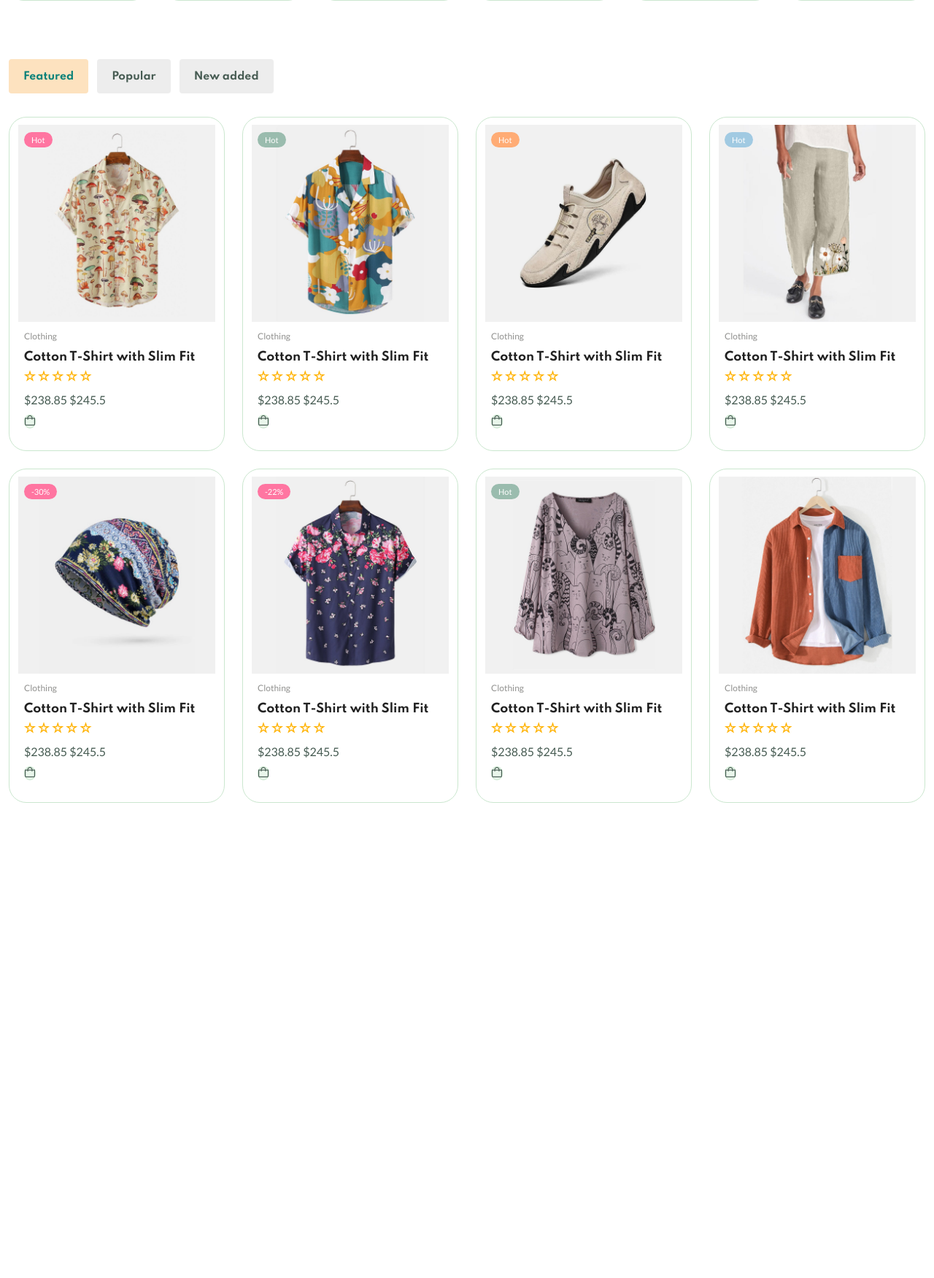
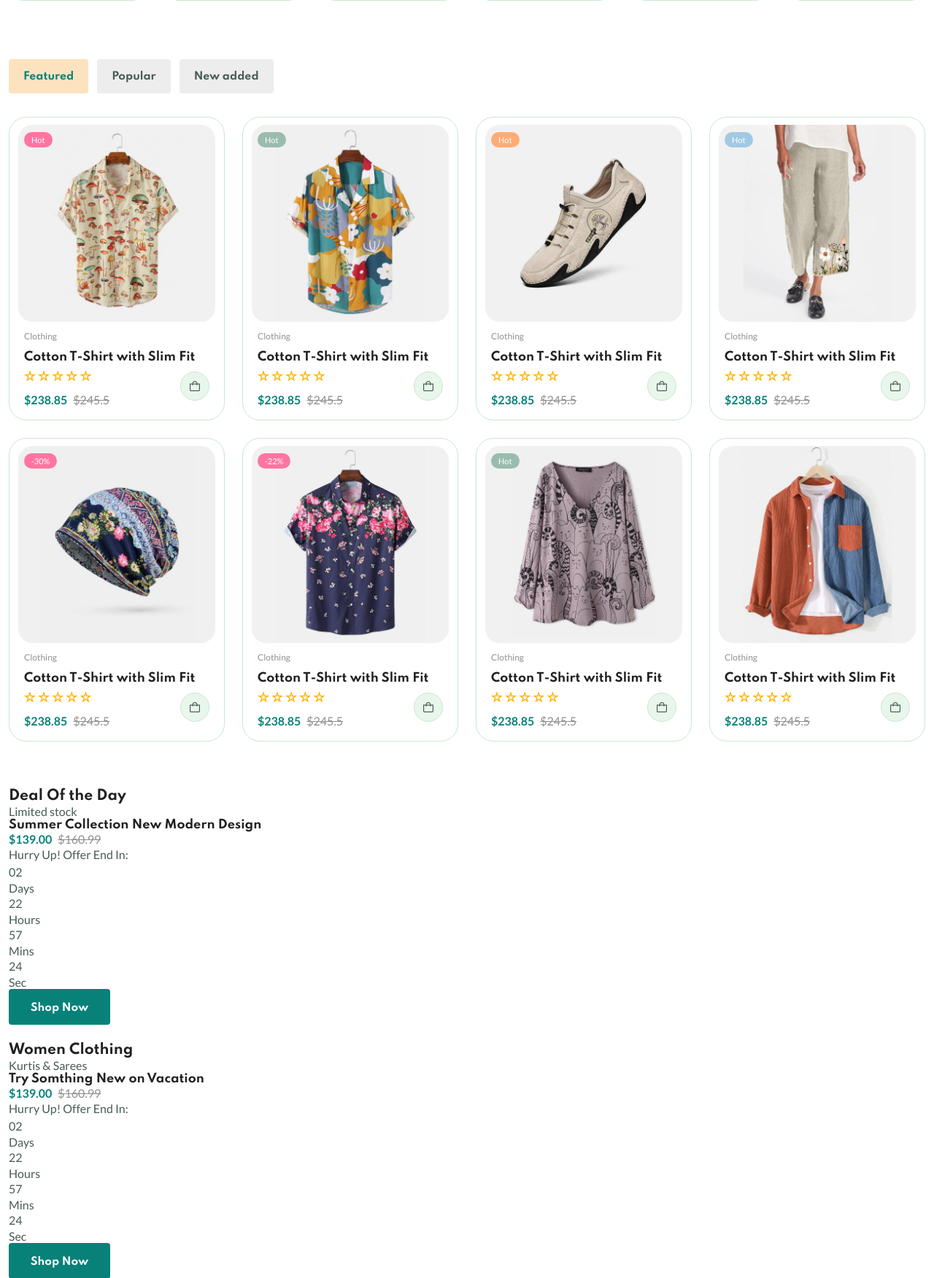
Before and after one commit to AkshayM2001/Mbazar, a Django app: page / in a window 1280 px wide; the page is wider, and only the part inside the window is pictured. Shown: the part 1012-2763 px from the top of that part at 73% size. Before the commit the page ends 2112 px from the top of that part, so only its background shows below. Run offline with Django 4.2, Linux system fonts and the light colour scheme; some libraries are stand-ins or nearby versions.

Commit message:
completed featured, popular, new added & started deals

```diff
--- a/static/app.js
+++ b/static/app.js
@@ -27,3 +27,28 @@ var swiperCategories = new Swiper('.categories__container', {
 
     },
 });
+
+
+/* ================ SWIPER CATEGORIES ================= */
+
+/* ================ PRODUCT TABS ================= */
+const tabs = document.querySelectorAll('[data-target]'),
+tabContent = document.querySelectorAll('[content]');
+
+tabs.forEach(tab => {
+    tab.addEventListener('click', () => {
+        const target = document.querySelector(tab.dataset.target);
+        // console.log(target)
+        tabContent.forEach((tabContent) => {
+            tabContent.classList.remove('active-tab');
+        });
+        target.classList.add('active-tab');
+
+        tabs.forEach((tab) => {
+            tab.classList.remove('active-tab');
+        });
+
+        tab.classList.add('active-tab');
+    });
+
+});
--- a/static/style.css
+++ b/static/style.css
@@ -158,6 +158,25 @@ input {
     border-radius: .25rem;
     font-size: var(--small-font-size);
 }
+.flex {
+    display: flex;
+    align-items: center;
+    column-gap: .5rem;
+}
+
+.new__price {
+    color: var(--first-color);
+    font-weight: var(--weight-600);
+}
+.old__price {
+    color: var(--text-color-light);
+    font-style: var(--small-font-size);
+    text-decoration: line-through;
+}
+
+
+
+
 
 /* ================ HEADER AND NAV ================= */
 
@@ -418,6 +437,7 @@ input {
 .product__item {
     border: 1px solid var(--border-color);
     border-radius: 1.5rem;
+    transition: all .2s var(--transition);
 }
 
 .product__banner {
@@ -431,7 +451,19 @@ input {
 
 .product__images {
     display: block;
+    overflow: hidden;
+    border-radius: 1.25rem;
 }
+.product__img {
+    vertical-align: middle;
+    transition: all 1.5s var(--transition);
+}
+
+
+.product__item:hover .product__img {
+    transform: scale(1.1);
+}
+
 
 .product__img.hover {
     position: absolute;
@@ -444,7 +476,10 @@ input {
     left: 50%;
     transform: translate(-50%, -50%);
     display: flex;
+    /* justify-content: center;
+    align-items: center; */
     column-gap: 0.5rem;
+    transition: all 0.2s var(--transition);
 }
 
 .action__btn {
@@ -458,6 +493,9 @@ input {
     color: var(--text-color);
     font-size: var(--small-font-size);
     position: relative;
+    display: flex;
+    align-items: center;
+    justify-content: center;
 }
 
 .action__btn::before,
@@ -465,6 +503,8 @@ input {
     position: absolute;
     left: 50%;
     transform: translateX(-50%);
+    transition: all .3s cubic-bezier(0.71, 1.7, 0.77, 1.24);
+
 }
 
 .action__btn::before {
@@ -479,7 +519,7 @@ input {
     bottom: 100%;
     background-color: var(--first-color);
     color: var(--body-color);
-    font-size: var(--small-font-size);
+    font-size: var(--tiny-font-size);
     /* font-weight: var(--weight-500); */
     white-space: nowrap;
     padding-inline: 0.625rem;
@@ -492,7 +532,7 @@ input {
     top: 1.25rem;
     background-color: var(--second-color);
     color: var(--body-color);
-    padding: 0.25rem .625rem;
+    padding: .25rem .625rem;
     border-radius: 2.5rem;
     font-size: var(--tiny-font-size);
     /* font-weight: var(--weight-500); */
@@ -513,6 +553,7 @@ input {
 }
 .product__content {
     padding: 0 1.25rem 1.125rem;
+    position: relative;
 }
 .product__category {
     color: var(--text-color-light);
@@ -527,6 +568,17 @@ input {
     color: hsl(42, 100%, 50%);
     margin-bottom: 0.75rem;
 }
+.product__price .new__price {
+    font-style: var(--large-font-size);
+}
+
+
+.cart__btn {
+    position: absolute;
+    bottom: 1.6rem;
+    right: 1.25rem;
+}
+
 
 
 
@@ -540,11 +592,34 @@ input {
     display: none;
 }
 
+
+
 /* PRODUCT HOVER */
 
 .product__img.hover,
 .product__actions,
 .action__btn::before,
-.action__btn::after {
+.action__btn::after,
+.product__item:hover .product__img.default {
     opacity: 0;
 }
+.product__item:hover {
+    box-shadow: 0 0  10px hsl(0, 0%, 0%, 0.1);
+}
+
+.product__item:hover .product__img.hover,
+.product__item:hover .product__actions,
+.action__btn:hover::before,
+.action__btn:hover::after {
+    opacity: 1;
+}
+.action__btn:hover::before,
+.action__btn:hover::after {
+    transform: translateX(-50%) translateY(-0.5rem);
+}
+
+.action__btn:hover {
+    background-color: var(--first-color);
+    border-color: var(--first-color);
+    color: var(--body-color);
+}
--- a/templates/index.html
+++ b/templates/index.html
@@ -81,13 +81,13 @@
         <section class="products section container">
 
             <div class="tab__btns">
-                <span class="tab__btn active-tab">Featured</span>
-                <span class="tab__btn">Popular</span>
-                <span class="tab__btn">New added</span>
+                <span class="tab__btn active-tab" data-target="#featured">Featured</span>
+                <span class="tab__btn" data-target="#popular">Popular</span>
+                <span class="tab__btn" data-target="#new-added">New added</span>
             </div>
 
             <div class="tab__items">
-                <div class="tab__item active-tab">
+                <div class="tab__item active-tab" content id="featured">
                     <div class="products__container grid">
                         <div class="product__item">
                             <div class="product__banner">
@@ -460,13 +460,13 @@
 
                     </div>
                 </div>
-                <div class="tab__item">
+                <div class="tab__item" content id="popular">
                     <div class="products__container grid">
                         <div class="product__item">
                             <div class="product__banner">
                                 <a href="details" class="product__images">
-                                    <img src="./static/img/product-1-1.jpg" alt="Product-image" class="product__img default">
-                                    <img src="./static/img/product-1-2.jpg" alt="Product-image" class="product__img hover">
+                                    <img src="./static/img/product-9-1.jpg" alt="Product-image" class="product__img default">
+                                    <img src="./static/img/product-9-2.jpg" alt="Product-image" class="product__img hover">
                                 </a>
 
                                 <div class="product__actions">
@@ -576,6 +576,98 @@
                                 </div>
 
                                 <div class="product__badge light-orange">Hot</div>
+                            </div>
+
+                            <div class="product__content">
+                                <span class="product__category">Clothing</span>
+                                <a href="details">
+                                    <h3 class="product__title">Cotton T-Shirt with Slim Fit</h3>
+                                </a>
+                                <div class="product__rating">
+                                    <i class="fi fi-rs-star"></i>
+                                    <i class="fi fi-rs-star"></i>
+                                    <i class="fi fi-rs-star"></i>
+                                    <i class="fi fi-rs-star"></i>
+                                    <i class="fi fi-rs-star"></i>
+                                </div>
+                                <div class="product__price flex">
+                                    <span class="new__price">$238.85</span>
+                                    <span class="old__price">$245.5</span>
+                                </div>
+
+                                <a href="#" class="action__btn cart__btn" aria-label="Add To Cart">
+                                    <i class="fi fi-rs-shopping-bag"></i>
+                                </a>
+                            </div>
+                        </div>
+                        <div class="product__item">
+                            <div class="product__banner">
+                                <a href="details" class="product__images">
+                                    <img src="./static/img/product-12-1.jpg" alt="Product-image" class="product__img default">
+                                    <img src="./static/img/product-12-2.jpg" alt="Product-image" class="product__img hover">
+                                </a>
+
+                                <div class="product__actions">
+                                    <a href="#" class="action__btn" aria-label="Quick View">
+                                        <i class="fi fi-rs-eye"></i>
+                                    </a>
+
+                                    <a href="#" class="action__btn" aria-label="Add To Favourite">
+                                        <i class="fi fi-rs-heart"></i>
+                                    </a>
+
+                                    <a href="#" class="action__btn" aria-label="Compare">
+                                        <i class="fi fi-rs-shuffle"></i>
+                                    </a>
+                                </div>
+
+                                <div class="product__badge light-blue">Hot</div>
+                            </div>
+
+                            <div class="product__content">
+                                <span class="product__category">Clothing</span>
+                                <a href="details">
+                                    <h3 class="product__title">Cotton T-Shirt with Slim Fit</h3>
+                                </a>
+                                <div class="product__rating">
+                                    <i class="fi fi-rs-star"></i>
+                                    <i class="fi fi-rs-star"></i>
+                                    <i class="fi fi-rs-star"></i>
+                                    <i class="fi fi-rs-star"></i>
+                                    <i class="fi fi-rs-star"></i>
+                                </div>
+                                <div class="product__price flex">
+                                    <span class="new__price">$238.85</span>
+                                    <span class="old__price">$245.5</span>
+                                </div>
+
+                                <a href="#" class="action__btn cart__btn" aria-label="Add To Cart">
+                                    <i class="fi fi-rs-shopping-bag"></i>
+                                </a>
+                            </div>
+                        </div>
+                        <div class="product__item">
+                            <div class="product__banner">
+                                <a href="details" class="product__images">
+                                    <img src="./static/img/product-13-1.jpg" alt="Product-image" class="product__img default">
+                                    <img src="./static/img/product-13-2.jpg" alt="Product-image" class="product__img hover">
+                                </a>
+
+                                <div class="product__actions">
+                                    <a href="#" class="action__btn" aria-label="Quick View">
+                                        <i class="fi fi-rs-eye"></i>
+                                    </a>
+
+                                    <a href="#" class="action__btn" aria-label="Add To Favourite">
+                                        <i class="fi fi-rs-heart"></i>
+                                    </a>
+
+                                    <a href="#" class="action__btn" aria-label="Compare">
+                                        <i class="fi fi-rs-shuffle"></i>
+                                    </a>
+                                </div>
+
+                                <div class="product__badge light-pink">-30%</div>
                             </div>
 
                             <div class="product__content">
@@ -621,7 +713,7 @@
                                     </a>
                                 </div>
 
-                                <div class="product__badge light-blue">Hot</div>
+                                <div class="product__badge light-pink">-22%</div>
                             </div>
 
                             <div class="product__content">
@@ -833,7 +833,7 @@
 
                     </div>
                 </div>
-                <div class="tab__item">
+                <div class="tab__item" content id="new-added">
                     <div class="products__container grid">
                         <div class="product__item">
                             <div class="product__banner">
@@ -1211,7 +1211,91 @@
         </section>
 
         <!--  ============== DEALS ============== */  -->
-        <section class="deals"></section>
+        <section class="deals section">
+            <div class="deals__container container grid">
+                <div class="deals__item">
+                    <div class="deals__group">
+                        <h3 class="deals__brand">Deal Of the Day</h3>
+                        <span class="deals__category">Limited stock</span>
+                    </div>
+
+                    <h4 class="deals__title">Summer Collection New Modern Design</h4>
+
+                    <div class="deals_price , flex">
+                        <span class="new__price">$139.00</span>
+                        <span class="old__price">$160.99</span>
+                    </div>
+
+                    <div class="deals__group">
+                        <p class="deals__countdown-text">Hurry Up! Offer End In:</p>
+                        <div class="countdown">
+                            <div class="countdown__amount">
+                                <p class="countdown__period">02</p>
+                                <span class="unit">Days</span>
+                            </div>
+                            <div class="countdown__amount">
+                                <p class="countdown__period">22</p>
+                                <span class="unit">Hours</span>
+                            </div>
+                            <div class="countdown__amount">
+                                <p class="countdown__period">57</p>
+                                <span class="unit">Mins</span>
+                            </div>
+                            <div class="countdown__amount">
+                                <p class="countdown__period">24</p>
+                                <span class="unit">Sec</span>
+                            </div>
+
+                        </div>
+                    </div>
+
+                    <div class="deals__btn">
+                        <a href="details" class="btn btn--md">Shop Now</a>
+                    </div>
+                </div>
+
+                <div class="deals__item">
+                    <div class="deals__group">
+                        <h3 class="deals__brand">Women Clothing</h3>
+                        <span class="deals__category">Kurtis & Sarees</span>
+                    </div>
+
+                    <h4 class="deals__title">Try Somthing New on Vacation</h4>
+
+                    <div class="deals_price , flex">
+                        <span class="new__price">$139.00</span>
+                        <span class="old__price">$160.99</span>
+                    </div>
+
+                    <div class="deals__group">
+                        <p class="deals__countdown-text">Hurry Up! Offer End In:</p>
+                        <div class="countdown">
+                            <div class="countdown__amount">
+                                <p class="countdown__period">02</p>
+                                <span class="unit">Days</span>
+                            </div>
+                            <div class="countdown__amount">
+                                <p class="countdown__period">22</p>
+                                <span class="unit">Hours</span>
+                            </div>
+                            <div class="countdown__amount">
+                                <p class="countdown__period">57</p>
+                                <span class="unit">Mins</span>
+                            </div>
+                            <div class="countdown__amount">
+                                <p class="countdown__period">24</p>
+                                <span class="unit">Sec</span>
+                            </div>
+
+                        </div>
+                    </div>
+
+                    <div class="deals__btn">
+                        <a href="details" class="btn btn--md">Shop Now</a>
+                    </div>
+                </div>
+            </div>
+        </section>
 
 
 
```
Also changed, not shown: other parts of templates/index.html (+5 -97 lines), README1.md (added).
